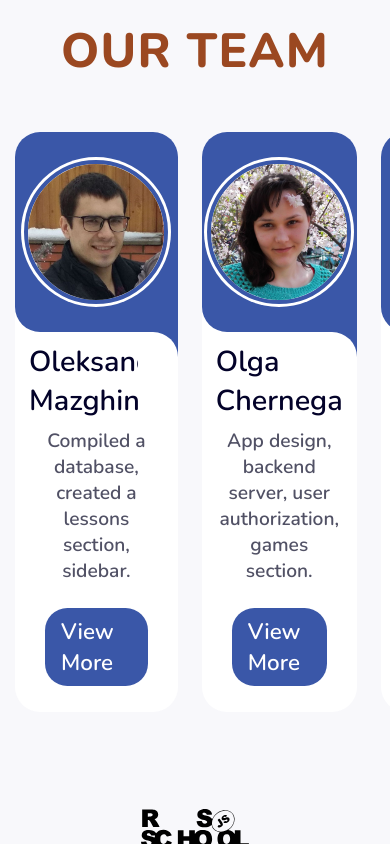
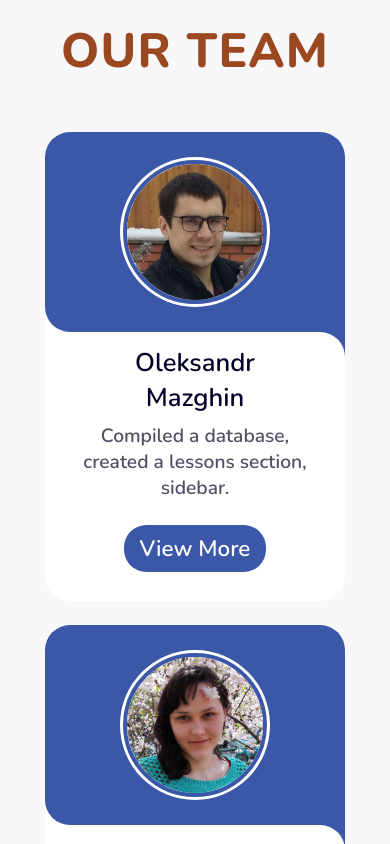
Before and after one commit to elian-cheng/rs-clone, a React (Create React App) app: page / in a window 390 px wide. Shown: the part 4120-4964 px from the top of the page. Built offline with nearby package versions, Linux system fonts and the light colour scheme.

Commit message:
fix: mobile view team section

```diff
--- a/src/components/Sidebar/Sidebar.scss
+++ b/src/components/Sidebar/Sidebar.scss
@@ -35,7 +35,7 @@
     transition: 0.3s;
     @media (max-width: 1400px) {
       top: 18px;
-      left: -45px;
+      left: -42px;
     }
   }
   &__toggle:hover {
--- a/src/pages/HomePage/components/TeamMembers/TeamMembers.scss
+++ b/src/pages/HomePage/components/TeamMembers/TeamMembers.scss
@@ -7,20 +7,25 @@
 
   &__content {
     display: flex;
+    justify-content: center;
     gap: 1.5rem;
+    @media (max-width: $pc) {
+      flex-wrap: wrap;
+    }
   }
 }
 
 .member {
   border-radius: 25px;
   background-color: $colorWhite;
+  min-width: 300px;
   flex: 0 1 33.33%;
   &__image,
   &__info {
     display: flex;
     flex-direction: column;
     align-items: center;
-    padding: 10px 14px;
+    padding: 0.8rem 1.5rem;
   }
   &__image {
     position: relative;
@@ -29,9 +34,11 @@
   }
 
   &__title {
-    font-size: 1.8rem;
+    font-size: 1.6rem;
     font-weight: $fontSemibold;
     margin-bottom: 0.5rem;
+    padding: 0 1rem;
+    text-align: center;
   }
 
   &__description {
```
